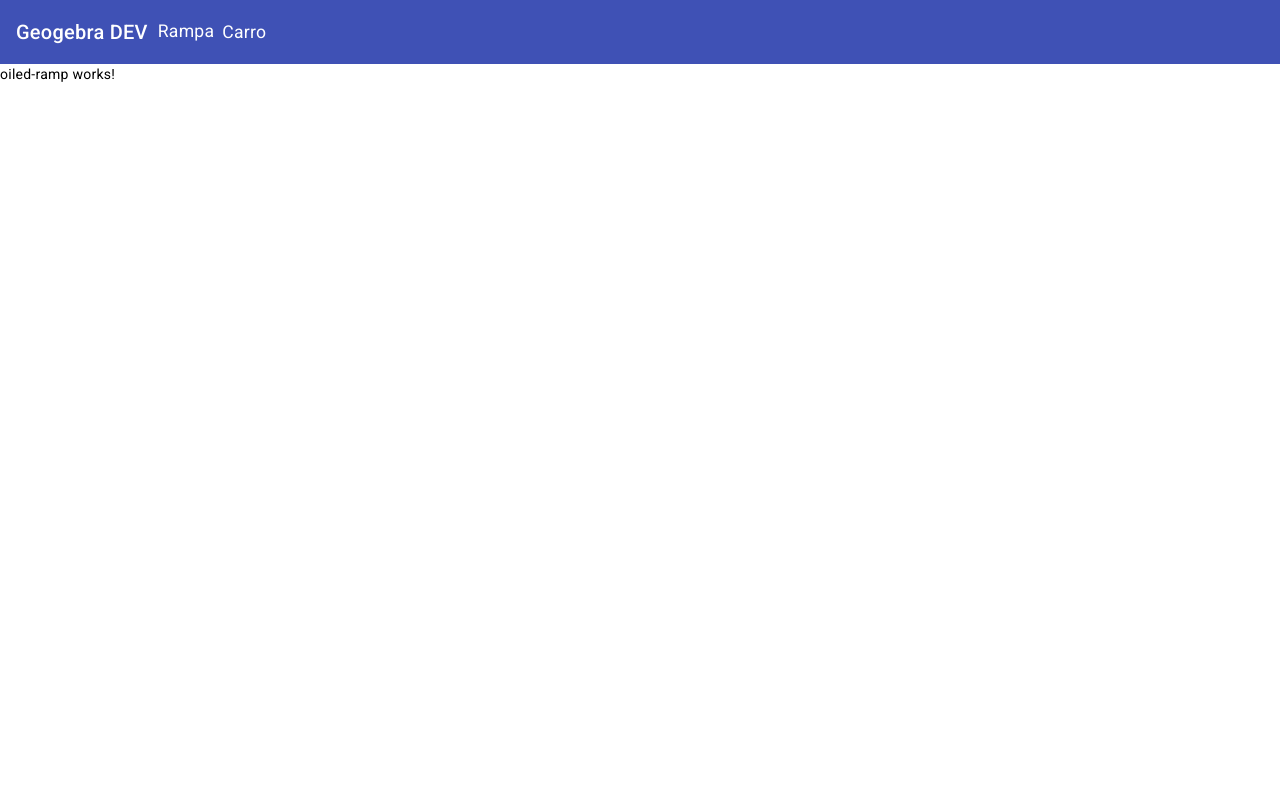
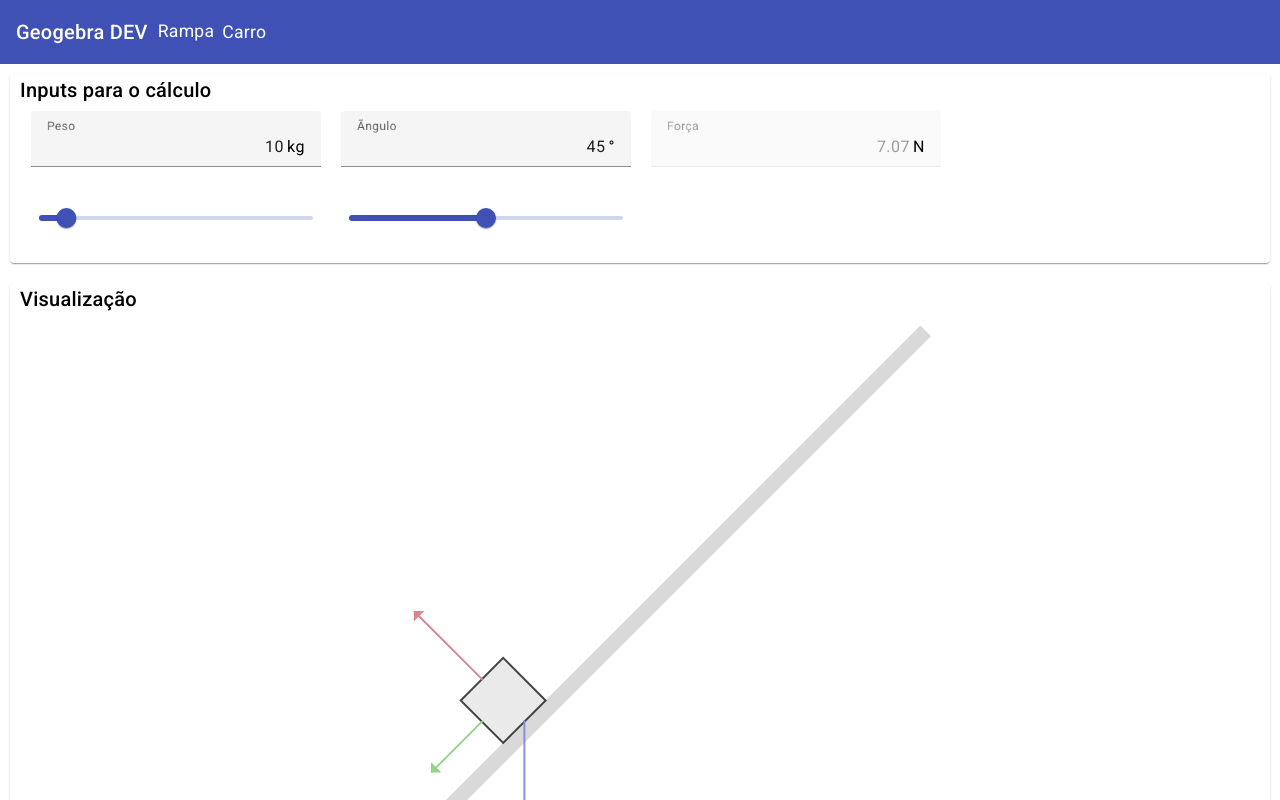
Before and after one commit to TiFurt/flow-in-focus, an Angular app: page /rampa in a window 1280 px wide. Shown: the top 800 px of the page. Built offline with nearby package versions, Linux system fonts and the light colour scheme.

Commit message:
feature: create ramp graphic

```diff
--- a/package.json
+++ b/package.json
@@ -21,10 +21,12 @@
     "@angular/platform-browser": "^16.2.0",
     "@angular/platform-browser-dynamic": "^16.2.0",
     "@angular/router": "^16.2.0",
+    "@types/p5": "^1.7.0",
     "@typescript-eslint/eslint-plugin": "^6.7.0",
     "eslint-config-prettier": "^9.0.0",
     "eslint-plugin-prettier": "^5.0.0",
     "ngx-mask": "^16.3.1",
+    "p5": "^1.7.0",
     "prettier-eslint": "^15.0.1",
     "rxjs": "~7.8.0",
     "tslib": "^2.3.0",
--- a/src/app/app.component.scss
+++ b/src/app/app.component.scss
@@ -0,0 +1,3 @@
+.content-container {
+  padding: 10px;
+}
--- a/src/app/oiled-ramp/oiled-ramp.component.html
+++ b/src/app/oiled-ramp/oiled-ramp.component.html
@@ -1 +1,30 @@
-<p>oiled-ramp works!</p>
+<mat-card class="formula-inputs" *ngIf="formGroup">
+  <mat-card-title>Inputs para o cálculo</mat-card-title>
+  <mat-card-content>
+    <app-slider-button
+      label="Peso"
+      [metric]="metric.kilo"
+      [control]="formGroup.get('weight')"
+      [min]="0"></app-slider-button>
+
+    <app-slider-button
+      label="Ãngulo"
+      [metric]="metric.degree"
+      [control]="formGroup.get('angle')"
+      [min]="0"
+      [max]="90"></app-slider-button>
+
+    <app-slider-button
+      label="Força"
+      [metric]="metric.neuton"
+      [control]="formGroup.get('force')"
+      [hideSlider]="true"></app-slider-button>
+  </mat-card-content>
+</mat-card>
+
+<mat-card>
+  <mat-card-title>Visualização</mat-card-title>
+  <mat-card-content>
+    <div id="graphic-container"></div>
+  </mat-card-content>
+</mat-card>
--- a/src/app/oiled-ramp/oiled-ramp.component.scss
+++ b/src/app/oiled-ramp/oiled-ramp.component.scss
@@ -0,0 +1,20 @@
+.mat-mdc-card {
+  margin-bottom: 20px;
+
+  &.formula-inputs > .mat-mdc-card-content {
+    display: grid;
+    grid-template-columns: repeat(auto-fit, minmax(150px, 300px));;
+    grid-gap: 10px;
+  }
+
+  .mat-mdc-card-content > .graphic-view {
+    width: 100%;
+    display: flex;
+    justify-content: center;
+    align-items: center;
+  }
+
+  & > .mat-mdc-card-title {
+    margin-left: 10px;
+  }
+}
--- a/src/app/oiled-ramp/oiled-ramp.component.ts
+++ b/src/app/oiled-ramp/oiled-ramp.component.ts
@@ -1,7 +1,209 @@
-import { Component } from '@angular/core';
+import {
+  Component,
+  HostListener,
+  OnDestroy,
+  OnInit,
+  inject
+} from '@angular/core';
+import { Metric } from '../shared/slider-button/enums/metric.enum';
+import { FormBuilder, FormGroup } from '@angular/forms';
+import { Subject, takeUntil } from 'rxjs';
+import p5 from 'p5';
 
 @Component({
   templateUrl: './oiled-ramp.component.html',
   styleUrls: ['./oiled-ramp.component.scss']
 })
-export class OiledRampComponent {}
+export class OiledRampComponent implements OnInit, OnDestroy {
+  private readonly fb = inject(FormBuilder);
+
+  private _destroyed$ = new Subject<void>();
+  private lastAngle = 0;
+  private lastWeight = 0;
+
+  metric = Metric;
+  formGroup: FormGroup;
+  canvas: p5;
+  canvasWidth: number;
+  canvasHeight: number;
+  cubeSize = 60;
+
+  ngOnInit(): void {
+    this.createFormGroup();
+    this.listenToFormChanges();
+    this.createCanvas();
+  }
+
+  ngOnDestroy(): void {
+    this._destroyed$.next();
+    this._destroyed$.complete();
+  }
+
+  @HostListener('window:resize', ['$event'])
+  onResize(event) {
+    this.canvasWidth = event.target.innerWidth - 100;
+    this.canvasHeight = (this.canvasWidth / 4) * 3;
+    this.canvas.resizeCanvas(this.canvasWidth, this.canvasHeight);
+  }
+
+  private createFormGroup(): void {
+    this.formGroup = this.fb.group({
+      weight: [10],
+      angle: [45],
+      force: [{ value: 0, disabled: true }]
+    });
+
+    this.calculateForce();
+  }
+
+  private listenToFormChanges(): void {
+    this.formGroup.valueChanges
+      .pipe(takeUntil(this._destroyed$))
+      .subscribe(() => this.calculateForce());
+  }
+
+  private calculateForce(): void {
+    const { weight, angle } = this.formGroup.value;
+    if (this.lastAngle === angle && this.lastWeight === weight) {
+      return;
+    }
+
+    this.lastAngle = angle;
+    this.lastWeight = weight;
+    const force = weight * Math.sin((angle * Math.PI) / 180);
+    this.formGroup.get('force').setValue(force.toFixed(2));
+  }
+
+  private createCanvas(): void {
+    const sketch = s => {
+      this.canvasWidth = s.windowWidth - 100;
+      this.canvasHeight = (this.canvasWidth / 4) * 3;
+
+      s.setup = () => {
+        const canvas2 = s.createCanvas(this.canvasWidth, this.canvasHeight);
+        canvas2.parent('graphic-container');
+
+        s.angleMode(s.DEGREES);
+        s.background(255);
+      };
+
+      s.draw = () => {
+        s.background(255);
+
+        this.drawGround(s);
+        this.drawRamp(s);
+        this.drawCube(s);
+        this.drawForceVector(s);
+        this.drawNormalVector(s);
+        this.drawWeightVector(s);
+      };
+    };
+
+    this.canvas = new p5(sketch);
+  }
+
+  private drawGround(sketch: any): void {
+    sketch.translate(this.cubeSize, this.canvasHeight - 40);
+    sketch.noStroke();
+    sketch.fill(129);
+    sketch.rect(0, 0, this.canvasWidth, 40);
+  }
+
+  private drawRamp(sketch: any): void {
+    const { angle } = this.formGroup.value;
+
+    sketch.noStroke();
+    sketch.rotate(-angle);
+    sketch.fill(217);
+    sketch.rect(0, 0, this.canvasWidth, 15);
+  }
+
+  private drawCube(sketch: any): void {
+    sketch.stroke(67);
+    sketch.strokeWeight(2);
+    sketch.fill(234);
+    sketch.rect(
+      this.canvasWidth / 2,
+      -this.cubeSize,
+      this.cubeSize,
+      this.cubeSize
+    );
+  }
+
+  private drawForceVector(sketch: any): void {
+    let { force } = this.formGroup.getRawValue();
+    sketch.translate(0, -this.cubeSize / 2);
+
+    if (force < 0.1) {
+      return;
+    }
+
+    if (force > 20) {
+      force = 20;
+    }
+
+    sketch.stroke(146, 213, 136);
+    sketch.strokeWeight(2);
+    sketch.fill(146, 213, 136);
+    sketch.line(this.canvasWidth / 2, 0, this.canvasWidth / 2 - force * 10, 0);
+    sketch.triangle(
+      this.canvasWidth / 2 - force * 10,
+      0,
+      this.canvasWidth / 2 - force * 10 + 5,
+      -5,
+      this.canvasWidth / 2 - force * 10 + 5,
+      5
+    );
+  }
+
+  private drawNormalVector(sketch: any): void {
+    let { weight } = this.formGroup.getRawValue();
+    sketch.translate(0, -this.cubeSize / 2);
+
+    if (weight < 5) {
+      weight = 5;
+    }
+
+    if (weight > 20) {
+      weight = 20;
+    }
+
+    sketch.stroke(213, 136, 146);
+    sketch.strokeWeight(2);
+    sketch.fill(213, 136, 146);
+    sketch.line(
+      this.canvasWidth / 2 + this.cubeSize / 2,
+      0,
+      this.canvasWidth / 2 + this.cubeSize / 2,
+      -(weight * 10 - 5)
+    );
+    sketch.triangle(
+      this.canvasWidth / 2 + this.cubeSize / 2,
+      -(weight * 10 - 5),
+      this.canvasWidth / 2 + this.cubeSize / 2 - 5,
+      -(weight * 10 - 5) + 5,
+      this.canvasWidth / 2 + this.cubeSize / 2 + 5,
+      -(weight * 10 - 5) + 5
+    );
+  }
+
+  private drawWeightVector(sketch: any): void {
+    let { weight } = this.formGroup.getRawValue();
+    const { angle } = this.formGroup.getRawValue();
+    if (weight < 5) {
+      weight = 5;
+    }
+
+    if (weight > 20) {
+      weight = 20;
+    }
+
+    sketch.stroke(136, 143, 213);
+    sketch.strokeWeight(2);
+    sketch.fill(136, 143, 213);
+    sketch.translate(this.canvasWidth / 2 + this.cubeSize / 2, this.cubeSize);
+    sketch.rotate(angle);
+    sketch.line(0, 0, 0, weight * 10);
+    sketch.triangle(0, weight * 10, -5, weight * 10 - 5, 5, weight * 10 - 5);
+  }
+}
--- a/src/app/oiled-ramp/oiled-ramp.module.ts
+++ b/src/app/oiled-ramp/oiled-ramp.module.ts
@@ -1,11 +1,13 @@
 import { NgModule } from '@angular/core';
 import { CommonModule } from '@angular/common';
 
+import { MatCardModule } from '@angular/material/card';
 import { OiledRampRoutingModule } from './oiled-ramp-routing.module';
 import { OiledRampComponent } from './oiled-ramp.component';
+import { SharedModule } from '../shared/shared.module';
 
 @NgModule({
   declarations: [OiledRampComponent],
-  imports: [CommonModule, OiledRampRoutingModule]
+  imports: [CommonModule, OiledRampRoutingModule, MatCardModule, SharedModule]
 })
 export class OiledRampModule {}
--- a/src/app/shared/shared.module.ts
+++ b/src/app/shared/shared.module.ts
@@ -8,6 +8,7 @@ import { SliderButtonComponent } from './slider-button/slider-button.component';
 
 @NgModule({
   declarations: [SliderButtonComponent],
+  exports: [SliderButtonComponent],
   imports: [
     CommonModule,
     MatSliderModule,
--- a/src/app/shared/slider-button/enums/metric.enum.ts
+++ b/src/app/shared/slider-button/enums/metric.enum.ts
@@ -1,11 +1,13 @@
 export enum Metric {
   kilometer = 'km',
   meter = 'm',
+  meterSquare = 'm²',
   centimeter = 'cm',
   milimeter = 'mm',
   kilo = 'kg',
   gram = 'g',
   miligram = 'mg',
   neuton = 'N',
-  pascal = 'Pa'
+  pascal = 'Pa',
+  degree = '°',
 }
--- a/src/app/shared/slider-button/slider-button.component.html
+++ b/src/app/shared/slider-button/slider-button.component.html
@@ -9,11 +9,13 @@
       [max]="max"
       [min]="min"
       [ngModel]="control.value"
+      [disabled]="control.disabled"
       (ngModelChange)="control.setValue($event)" />
     <span class="metric" matTextSuffix> {{ metric }}</span>
   </mat-form-field>
 
   <mat-slider
+    *ngIf="!hideSlider"
     class="slider-field"
     [min]="min"
     [max]="max"
--- a/src/app/shared/slider-button/slider-button.component.scss
+++ b/src/app/shared/slider-button/slider-button.component.scss
@@ -1,7 +1,9 @@
+:host {
+  max-width: 300px;
+
   .stepper-field {
     display: grid;
     grid-gap: 5px;
-  max-width: 300px;
     padding: 5px;
   }
 
@@ -21,3 +23,4 @@ input.input-field::-webkit-inner-spin-button {
   input.input-field {
     -moz-appearance: textfield;
   }
+}
--- a/src/app/shared/slider-button/slider-button.component.ts
+++ b/src/app/shared/slider-button/slider-button.component.ts
@@ -1,6 +1,6 @@
 import { Component, Input } from '@angular/core';
 import { Metric } from 'src/app/shared/slider-button/enums/metric.enum';
-import { FormControl } from '@angular/forms';
+import { AbstractControl } from '@angular/forms';
 
 @Component({
   selector: 'app-slider-button',
@@ -12,8 +12,9 @@ export class SliderButtonComponent {
   @Input() min: number;
   @Input() step: number;
   @Input() label: string;
+  @Input() hideSlider: boolean;
   @Input({ required: true }) metric: Metric;
-  @Input({ required: true }) control: FormControl;
+  @Input({ required: true }) control: AbstractControl;
 
   formatLabel = (value: number): string => {
     return `${value}${this.metric}`;
```
Also changed, not shown: tsconfig.json (+6 -2 lines), 1 other file (tests, documents, lock files or other folders). Lines whose indentation alone changed are shown as unchanged.
